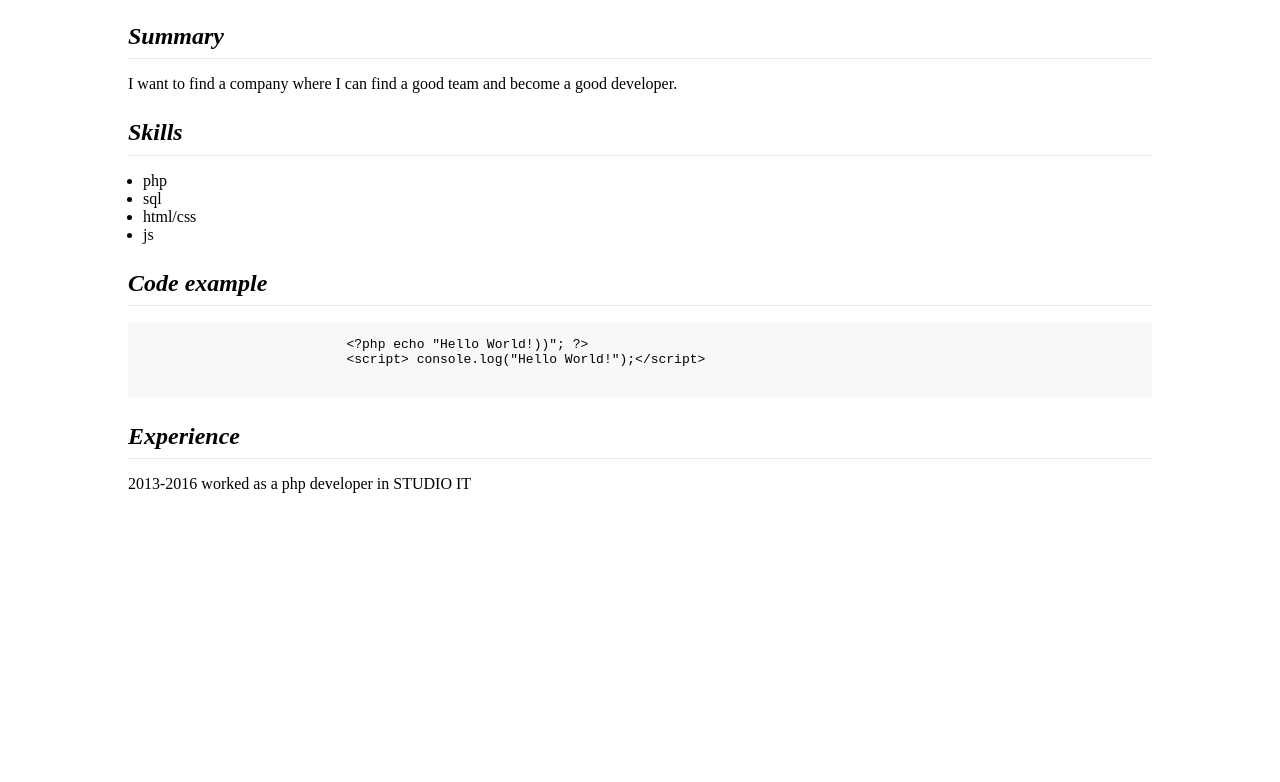
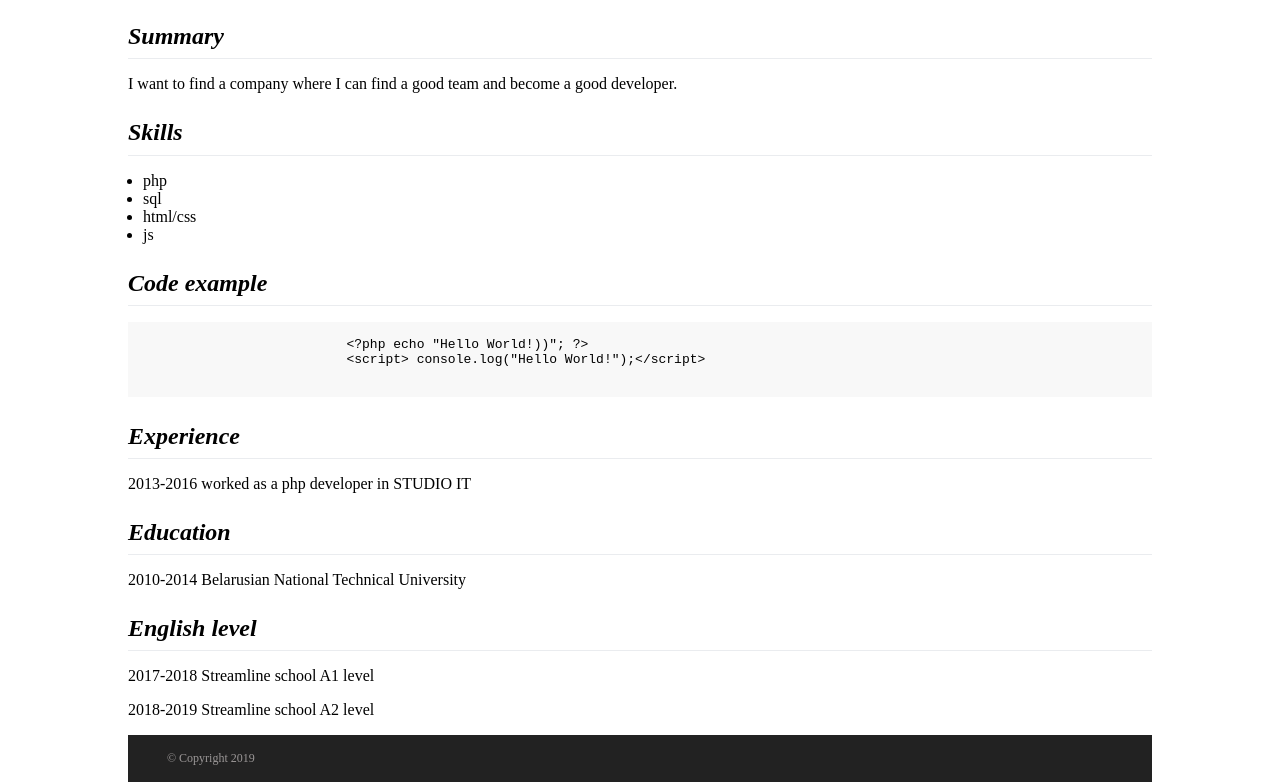
Before and after one commit to CAPYM9N/rsschool-2019Q1-cv, a plain HTML site: page index.html in a window 1280 px wide. Shown: the part 323-1105 px from the top of the page. Before the commit the page ends 832 px from the top, so only its background shows below. Drawn offline with Linux system fonts and the light colour scheme.

Commit message:
feat: add footer

```diff
--- a/index.html
+++ b/index.html
@@ -60,7 +60,21 @@
                     <h2><strong><em>Experience</em></strong></h2>
                     <p class="information">2013-2016 worked as a php developer in STUDIO IT</p>
             </section>
-
+            <section>
+                    <h2><strong><em>Education</em></strong></h2>
+                    <p class="information">2010-2014 Belarusian National Technical University</p>
+            </section>
+            <section>
+                    <h2><strong><em>English level</em></strong></h2>
+                    <p class="information">2017-2018 Streamline school A1 level</p>
+                    <p class="information">2018-2019 Streamline school A2 level</p>
+            </section>
+        </main>
+        <footer>
+            <section class="bottom">
+                    <p class="copy">© Copyright 2019</p>
+             </section>
+        </footer>
     </div>
 </body>
 </html>
```
